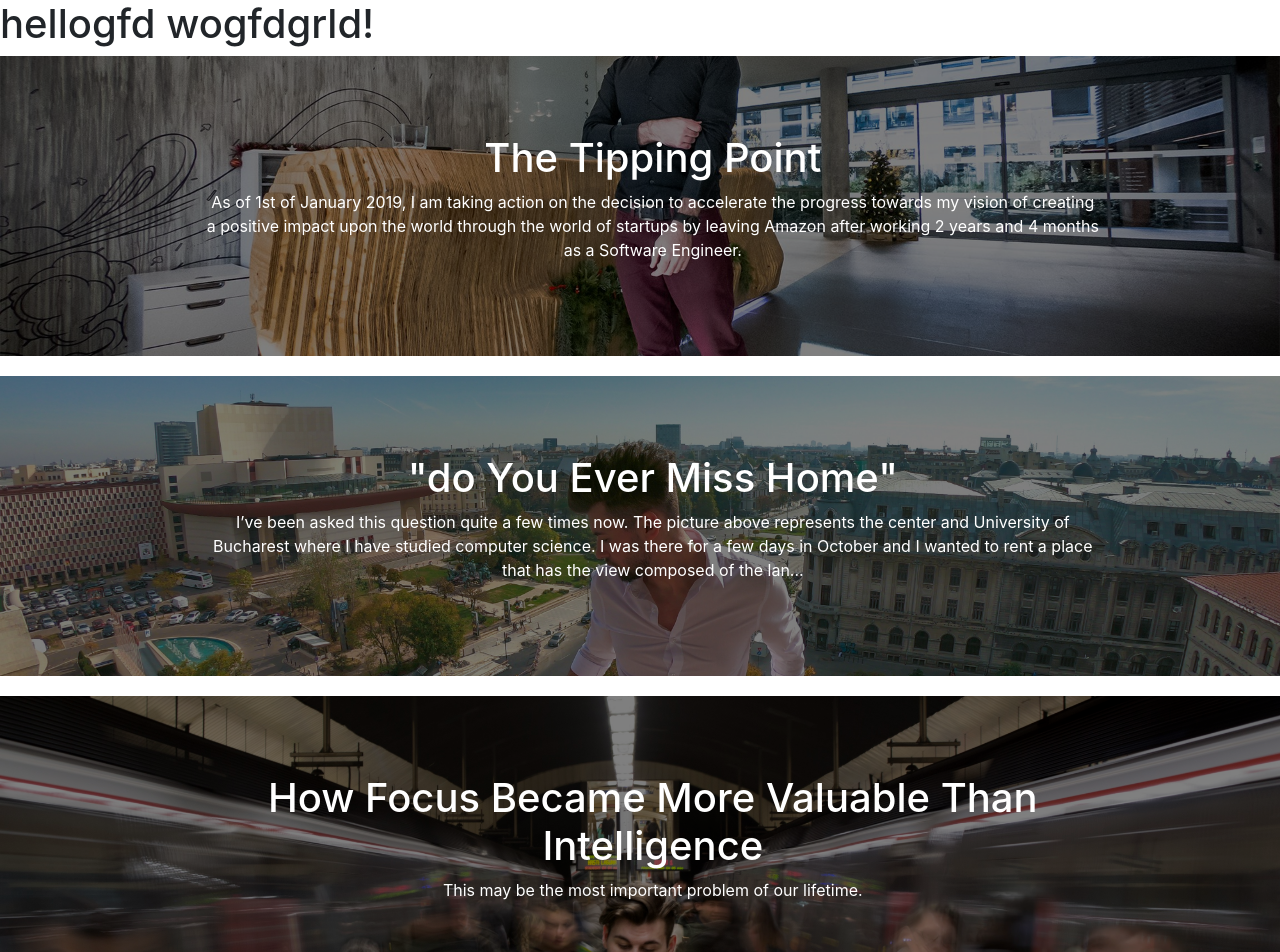
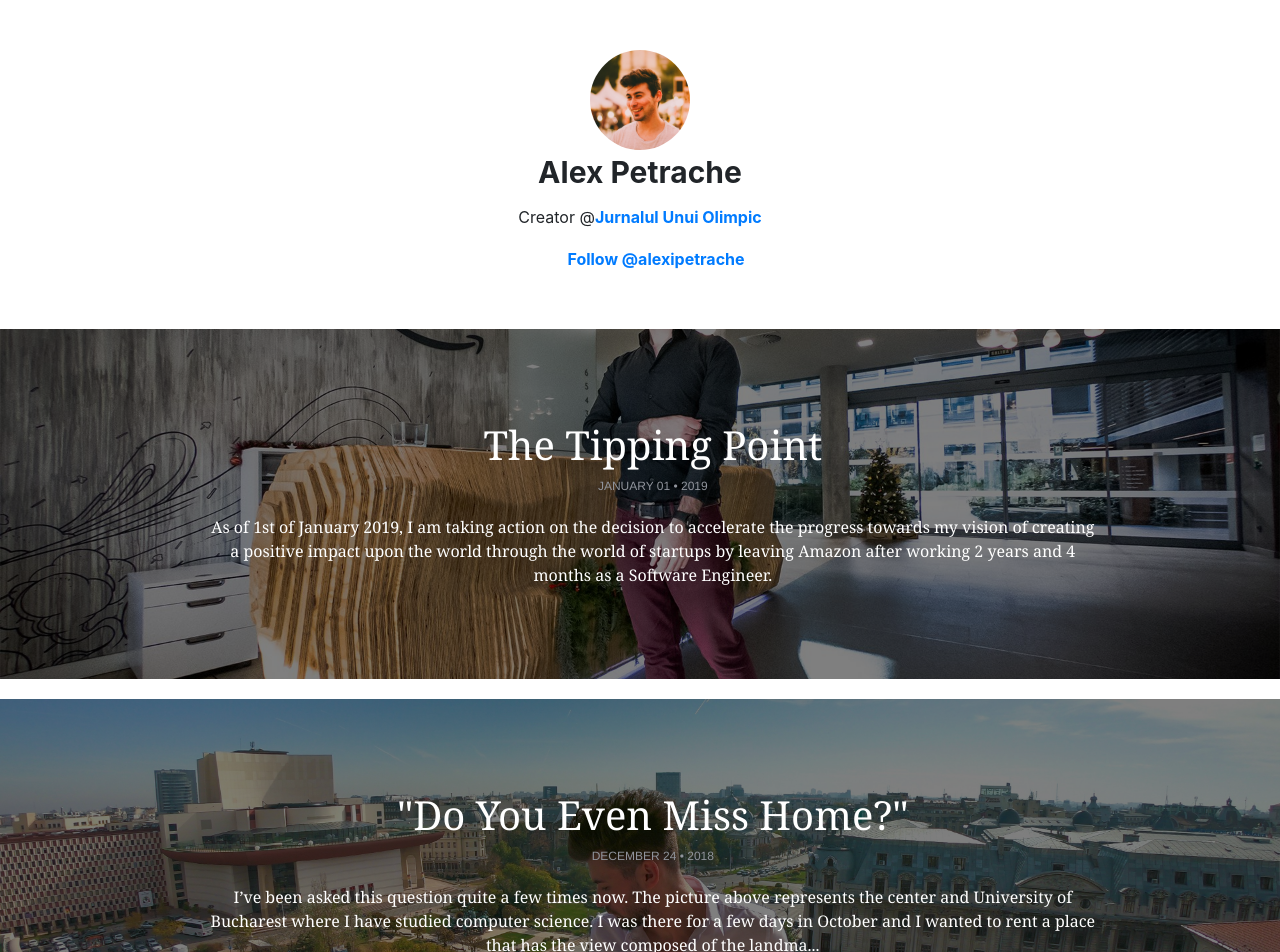
Before and after one commit to alexand-ro/alexand-ro.github.io, a Jekyll site: the page built from index.html, in a window 1280 px wide. Shown: the top 952 px of the page. Built offline with Jekyll 4.4.1, drawn with Linux system fonts in a browser that asks for light colours; comment, search, counter and statistics services are not loaded; some of the changed text lies outside the part shown.

Commit message:
Added intro and animation to posts preview

```diff
--- a/_layouts/default.html
+++ b/_layouts/default.html
@@ -3,7 +3,7 @@
   <head>
     <meta charset="utf-8">
     <meta name="viewport" content="width=device-width, initial-scale=1, shrink-to-fit=no">
-    <title>{{ page.title }}</title>
+    <title>{{ page.title }} • alexand.ro</title>
     <link rel="stylesheet" href="/assets/css/styles.css">
     <link rel="stylesheet" href="https://stackpath.bootstrapcdn.com/bootstrap/4.3.1/css/bootstrap.min.css" integrity="sha384-ggOyR0iXCbMQv3Xipma34MD+dH/1fQ784/j6cY/iJTQUOhcWr7x9JvoRxT2MZw1T" crossorigin="anonymous">
   </head>
--- a/_layouts/post.html
+++ b/_layouts/post.html
@@ -13,6 +13,6 @@
 
 <article role="article" class="container">
     <h1 class="title">{{ page.title }}</h1>
-    <div class="date">{{ page.date | date: "%B %d, %Y" }}</div>
+    <div class="date">{{ page.date | date: "%B %d • %Y" }}</div>
     <div class="content">{{ content }}</div>
 </article>
--- a/_sass/main.scss
+++ b/_sass/main.scss
@@ -149,10 +149,23 @@
 .TitleBanner {
     color: white; // White text...
     box-shadow: inset 0 0 0 1000px rgba(0, 0, 0, 0.5); // ...against a dark background
+    transition: box-shadow 0.3s ease-in-out;
+    -moz-transition: box-shadow .3s ease-in-out;
+    -webkit-transition: box-shadow .3s ease-in-out;
+    -o-transition: box-shadow .3s ease-in-out;
     text-align: center;
     padding: 10px;
-    height: 300px;
+    height: 350px;
     position: relative;
+    font-family: Georgia, serif;
+}
+
+.TitleBanner:hover {
+    box-shadow: none;
+}
+
+.TitleBanner:hover > #bannerContent {
+    opacity: 0.5;
 }
 
 .TitleBanner--inverse {
@@ -162,9 +175,43 @@
 
 #bannerContent {
     margin: 0;
-  position: absolute;
-  top: 50%;
-  left: 30%;
-  -ms-transform: translate(-50%, -50%);
-  transform: translate(-20%, -50%);
+    position: absolute;
+    top: 50%;
+    left: 30%;
+    -ms-transform: translate(-50%, -50%);
+    transform: translate(-20%, -50%);
+    -webkit-font-smoothing: antialiased;
+    opacity: 1;
+    transition: opacity .3s ease-in-out;
+    -moz-transition: opacity .3s ease-in-out;
+    -webkit-transition: opacity .3s ease-in-out;
+    -o-transition: opacity .3s ease-in-out;
 }
+
+#bannerContent .date {
+    color: #90949c;;
+    padding-bottom:20px;
+    text-align: center;
+    font-family: Helvetica, Arial, sans-serif;
+    text-transform: uppercase;
+    font-size: 12px;
+}
+
+#intro{
+    margin-top: 50px;
+    padding-bottom: 50px;
+}
+
+#intro a{
+    font-weight: bold;
+}
+
+#intro #name {
+    font-weight: bold;
+    font-size: 30px;
+}
+
+#intro #description {
+    margin-top: 10px;
+    margin-bottom: 10px;
+}
--- a/index.html
+++ b/index.html
@@ -1,7 +1,39 @@
 ---
-title: Home
+title: Alex Petrache
 ---
-<h1>{{ "Hellogfd Wogfdgrld!" | downcase }}</h1>
+<div id="fb-root"></div>
+<script async defer crossorigin="anonymous" src="https://connect.facebook.net/en_US/sdk.js#xfbml=1&autoLogAppEvents=1&version=v4.0&appId=317413601642964"></script>
+<script src="https://apis.google.com/js/platform.js"></script>
+<div class="container h-100">
+    <div id="intro" class="row justify-content-center align-items-center">
+        <div class="col-md-12">
+            <div class="row h-100 justify-content-center align-items-center">
+                <img src="/assets/images/alexandro_square.jpg" style="width: 100px; height: 100px; border-radius: 100px"/>
+            </div>
+            <div class="row h-100 justify-content-center align-items-center">
+                <span id="name">Alex Petrache</span>
+            </div>
+            <div class="row h-100 justify-content-center align-items-center">
+                <span id="description">
+                    Creator @<a href="https://www.youtube.com/playlist?list=PL_O27Ff-lt5A6oQa7LXQVsGiHzPIq1iwt">Jurnalul Unui Olimpic</a>
+                </span>
+            </div>
+            <div class="row h-100 justify-content-center align-items-center" id="followSection">
+                <div class="d-flex flex-row justify-content-center  align-items-center" style="width: 75%;">
+                    <div class="p-2">
+                        <div class="g-ytsubscribe" data-channelid="UCQQwkvM9vQ6AEl1CfnEtdrQ" data-layout="default" data-count="default"></div>
+                    </div>
+                    <div class="p-2 align-self-center" style="margin-bottom: 9px">
+                        <div class="fb-like" data-href="https://www.facebook.com/alexand.ro.writings/" data-width="" data-layout="button_count" data-action="like" data-size="small" data-show-faces="false" data-share="false"></div>
+                    </div>
+                    <div class="p-2">
+                        <a href="https://twitter.com/alexipetrache?ref_src=twsrc%5Etfw" class="twitter-follow-button" data-show-screen-name="false" data-show-count="true">Follow @alexipetrache</a><script async src="https://platform.twitter.com/widgets.js" charset="utf-8"></script>
+                    </div>
+                    </div>
+            </div>
+        </div>
+    </div>
+</div>
 
 {% for post in site.posts %}
   <a href="{{ post.url }}">
@@ -9,7 +41,8 @@
       <div class="TitleBanner">
         <div id="bannerContent">
           <h1>{{ post.title }}</h1>
-          {{ post.excerpt | truncate: 270 }}
+          <div class="date">{{ post.date | date: "%B %d • %Y" }}</div>
+          {{ post.excerpt | strip_html | truncate: 270 }}
         </div>
       </div>
     </div>
```
Also changed, not shown: _posts/2018-12-24-"Do-you-ever-miss-home".md (+1 -0 lines), assets/images/alexandro_square.jpg (added), 1 other file.
